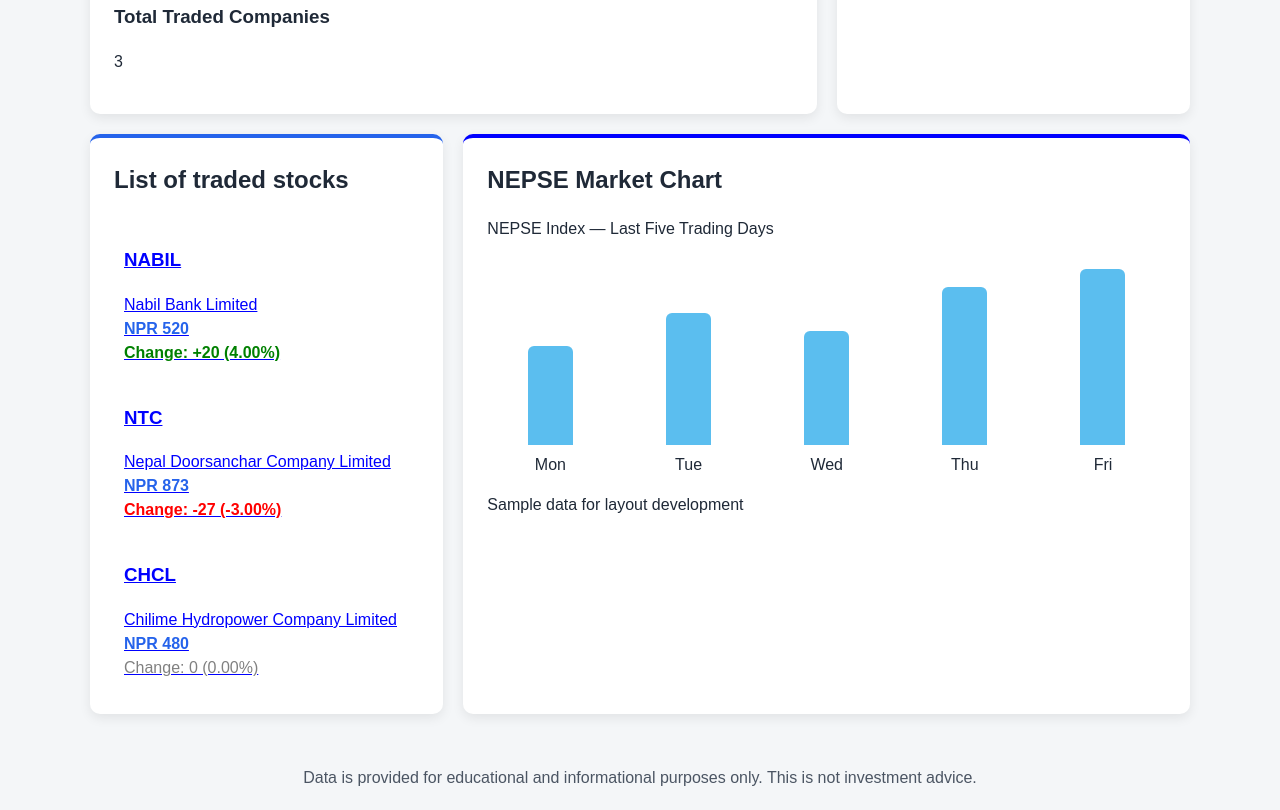
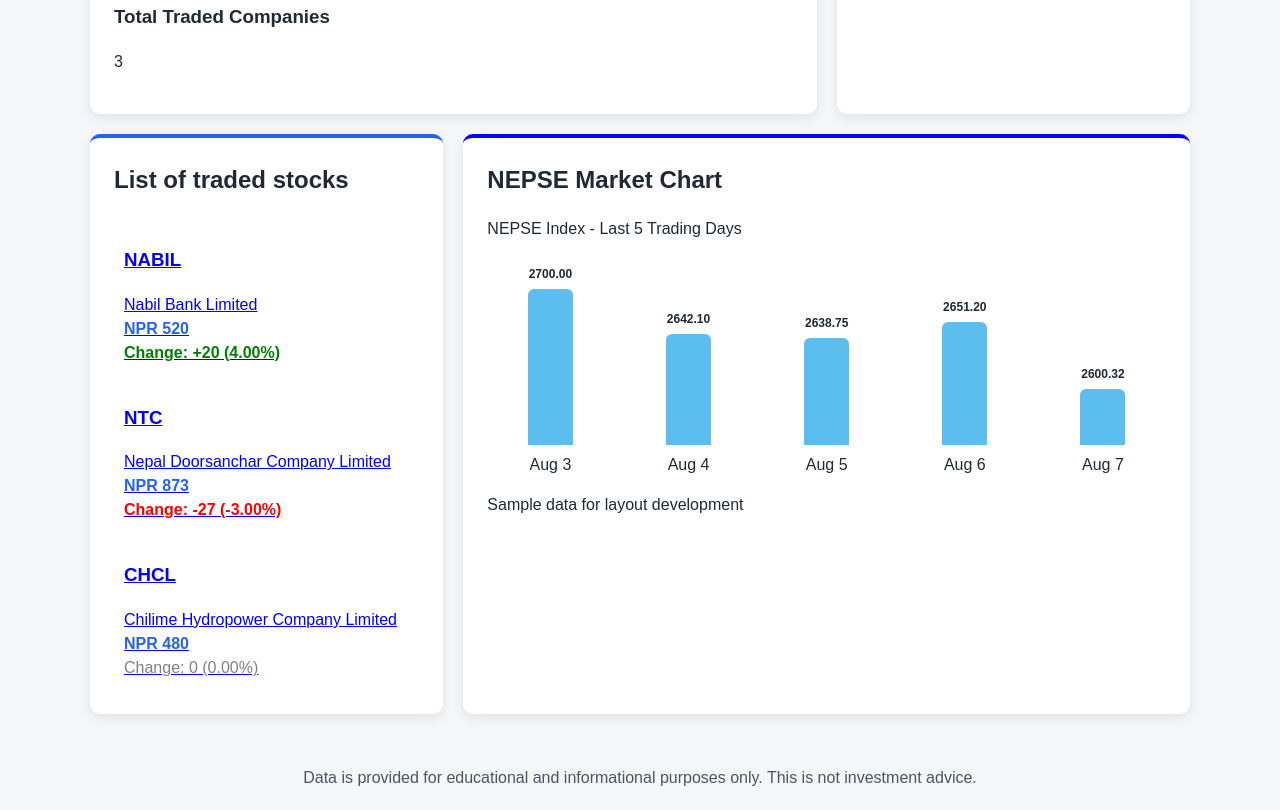
Before and after one commit to Khatrijeevan223/nepse-analyzer, a plain HTML site: page index.html in a window 1280 px wide. Shown: the part 875-1685 px from the top of the page. Drawn offline with Linux system fonts and the light colour scheme.

Commit message:
Dynamic and accessible market chart added

```diff
--- a/css/stylesheet.css
+++ b/css/stylesheet.css
@@ -193,6 +193,7 @@
     align-items: end;
     gap: 12px;
     height: 220px;
+    padding-top: 2rem;
 }
 
 
@@ -232,7 +233,7 @@
     height: 80%;
 }
 
-.chart-column span {
+.chart-column > span {
     margin-top: 8px;
 }
 
@@ -288,7 +289,19 @@
     color: gray;
 }
 
+.chart-bar {
+    position: relative;
+}
 
+.chart-value {
+    position: absolute;
+    top: -1.5rem;
+    left: 50%;
+    transform: translateX(-50%);
+    font-size: 0.75rem;
+    font-weight: 700;
+    white-space: nowrap;
+}
 
 footer p {
     margin: 0;
@@ -321,4 +334,23 @@
         flex-direction: column;
         gap: 8px;
     }
+
+    .index-chart
+    {
+        gap:6px;
+        height: 190px;
+        padding-top: 2rem;
+    }
+
+    .chart-value
+    {
+        font-size: 0.62rem;
+    }
+
+    .chart-column > span
+    {
+          font-size: 0.7rem;
+    }
+
+
 }
--- /dev/null
+++ b/data/market-history.json
@@ -0,0 +1,22 @@
+[
+    {
+        "date": "2026-08-03",
+        "indexValue": 2700
+    },
+    {
+        "date": "2026-08-04",
+        "indexValue": 2642.10
+    },
+    {
+        "date": "2026-08-05",
+        "indexValue": 2638.75
+    },
+    {
+        "date": "2026-08-06",
+        "indexValue": 2651.20
+    },
+    {
+        "date": "2026-08-07",
+        "indexValue": 2600.32
+    }
+]
--- a/index.html
+++ b/index.html
@@ -182,7 +182,9 @@
         <!--Market chart section-->
         <section class="market-chart" id="market-chart">
             <h2>NEPSE Market Chart</h2>
-            <p>NEPSE Index — Last Five Trading Days</p>
+            <p class = "chart-period">
+                NEPSE Index — Last Five Trading Days
+            </p>
             <div class="index-chart" role="img" aria-label="Sample NEPSE Index values for the last five trading days">
                 <div class="chart-column">
                     <div class="chart-bar monday"></div>
--- a/js/app.js
+++ b/js/app.js
@@ -31,6 +31,8 @@
 const sectorFilter = document.querySelector("#sector-filter");
 const gainersTableBody = document.querySelector(".daily-gainers tbody");
 const totalCompanies = document.querySelector(".totalcompanies");
+const indexChart = document.querySelector(".index-chart");
+const chartPeriod = document.querySelector(".chart-period");
 
 function applyFilters() {
     const searchTerm = searchInput.value.toLowerCase();
@@ -83,7 +85,7 @@
             return calculatePercentageChange(stock) > 0;
         })
         .sort(function (firstStock, secondStock) {
-            return(
+            return (
                 calculatePercentageChange(secondStock) -
                 calculatePercentageChange(firstStock)
             );
@@ -254,3 +256,101 @@
 searchForm.addEventListener("submit", function (event) {
     event.preventDefault();
 });
+
+function formatChartDate(dateString) {
+    const date = new Date(dateString + "T00:00:00");
+
+    return date.toLocaleDateString("en-US", {
+        month: "short",
+        day: "numeric"
+    });
+}
+
+function displayMarketChart(marketHistory) {
+    indexChart.innerHTML = "";
+
+    if (
+        !Array.isArray(marketHistory) ||
+        marketHistory.length === 0
+    ) {
+        indexChart.textContent =
+            "Market history is unavailable.";
+        return;
+    }
+
+
+    const indexValues = marketHistory.map(function (day) {
+        return day.indexValue;
+    });
+
+    const minimumValue = Math.min(...indexValues);
+    const maximumValue = Math.max(...indexValues);
+    const valueRange = maximumValue - minimumValue;
+    const firstDay = marketHistory[0];
+    const lastDay =
+        marketHistory[marketHistory.length - 1];
+
+    indexChart.setAttribute(
+        "aria-label",
+        "NEPSE Index from " +
+        firstDay.date +
+        " at " +
+        firstDay.indexValue +
+        " to " +
+        lastDay.date +
+        " at " +
+        lastDay.indexValue
+    );
+     chartPeriod.textContent =
+    	"NEPSE Index - Last " +
+        marketHistory.length +
+        " Trading Days";
+
+    marketHistory.forEach(function (day) {
+        const barHeight =
+            valueRange === 0 ? 60 : 30 + ((day.indexValue - minimumValue) /
+                valueRange) * 70;
+
+        const column = document.createElement("div");
+        column.classList.add("chart-column");
+
+        const bar = document.createElement("div");
+        const valueLabel = document.createElement("span");
+
+        valueLabel.classList.add("chart-value");
+        valueLabel.textContent =
+            day.indexValue.toFixed(2);
+
+        bar.appendChild(valueLabel);
+        bar.classList.add("chart-bar");
+        bar.style.height = barHeight + "%";
+        bar.title =
+            day.date + ":" + day.indexValue;
+        const label = document.createElement("span");
+        label.textContent = formatChartDate(day.date);
+
+        column.appendChild(bar);
+        column.appendChild(label);
+        indexChart.appendChild(column);
+    })
+
+}
+
+
+fetch("data/market-history.json")
+    .then(function (response) {
+        if (!response.ok) {
+            throw new Error("Market history could not be loaded");
+        }
+        return response.json();
+    })
+
+    .then(function (marketHistory) {
+        displayMarketChart(marketHistory);
+    })
+
+    .catch(function (error) {
+        console.error(error);
+        indexChart.textContent =
+            "Market chart could not be loaded.";
+    });
```
Lines whose indentation alone changed are shown as unchanged.
